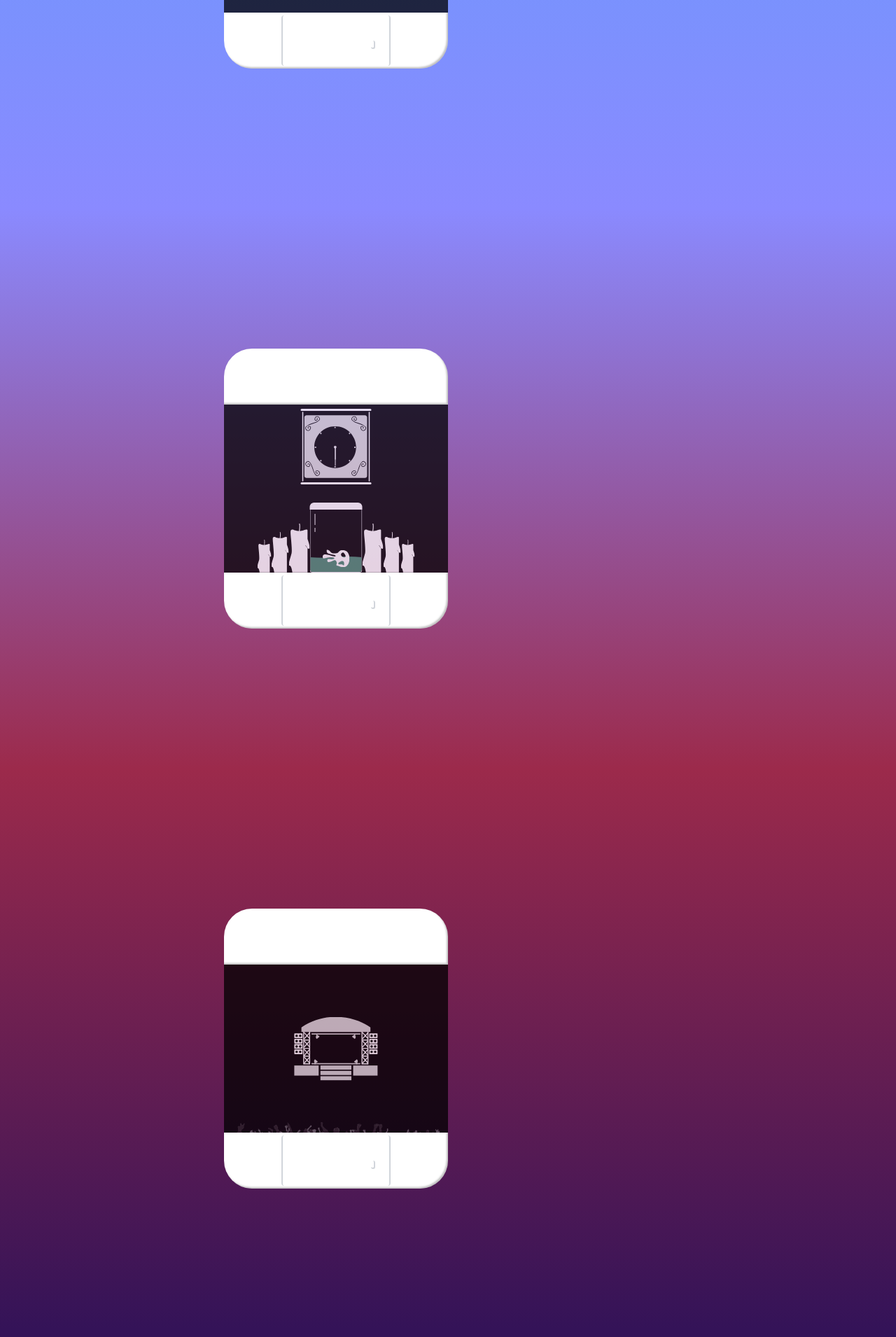
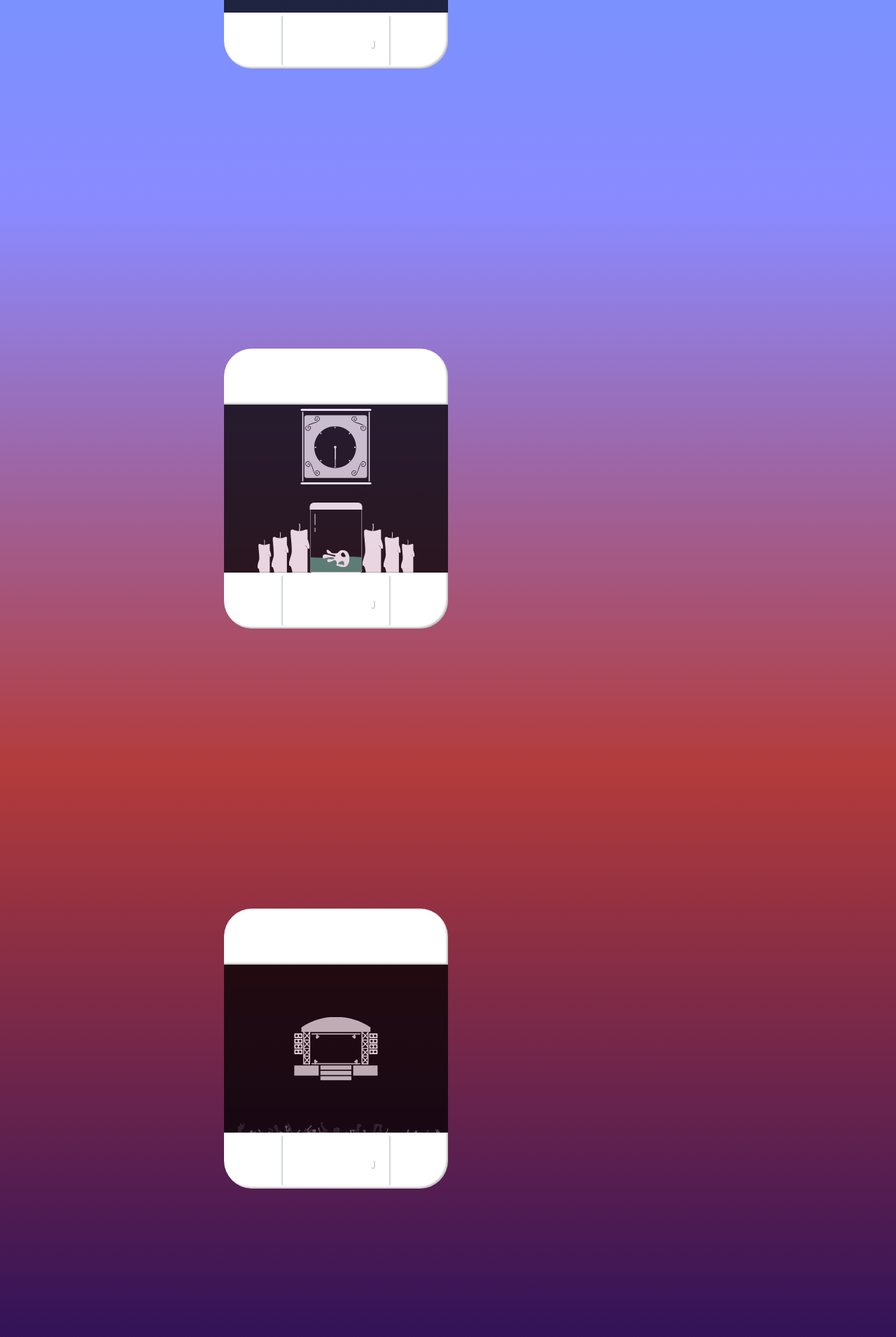
Before and after one commit to mlee2197/dc-in-review, a Next.js app: page /explore in a window 1280 px wide. Shown: the part 1302-3212 px from the top of the page at 70% size. Built offline with nearby package versions, Linux system fonts and the light colour scheme.

Commit message:
update gradient colors

```diff
--- a/src/segments/Concert.tsx
+++ b/src/segments/Concert.tsx
@@ -95,7 +95,7 @@ export const Concert = () => {
   const containerRef = useGondolaScene(timelineAnimation);
 
   return (
-    <div ref={containerRef} className="scene-container from-[#9c2a4b] to-[#341358] bg-gradient-to-b">
+    <div ref={containerRef} className="scene-container from-[#b33b3b] to-[#341358] bg-gradient-to-b">
       <LargeGondola title="Echostage: Crankdat w/ Jessica Audiffred & ALLEYCVT">
         <div className="relative flex items-center justify-center h-full w-full bg-black overflow-hidden">
           <ConcertStage />
--- a/src/segments/EscapeRoom.tsx
+++ b/src/segments/EscapeRoom.tsx
@@ -53,7 +53,7 @@ export const EscapeRoom = () => {
   const containerRef = useGondolaScene(timelineAnimation);
 
   return (
-    <div ref={containerRef} className="scene-container from-[#8a8aff] to-[#9c2a4b] bg-gradient-to-b">
+    <div ref={containerRef} className="scene-container from-[#8a8aff] to-[#b33b3b] bg-gradient-to-b">
       <LargeGondola title="Escape Room Live - Alexandria">
         <div className="relative flex items-end justify-center h-full w-full bg-black overflow-hidden">
           <div className="flex items-end">
```
